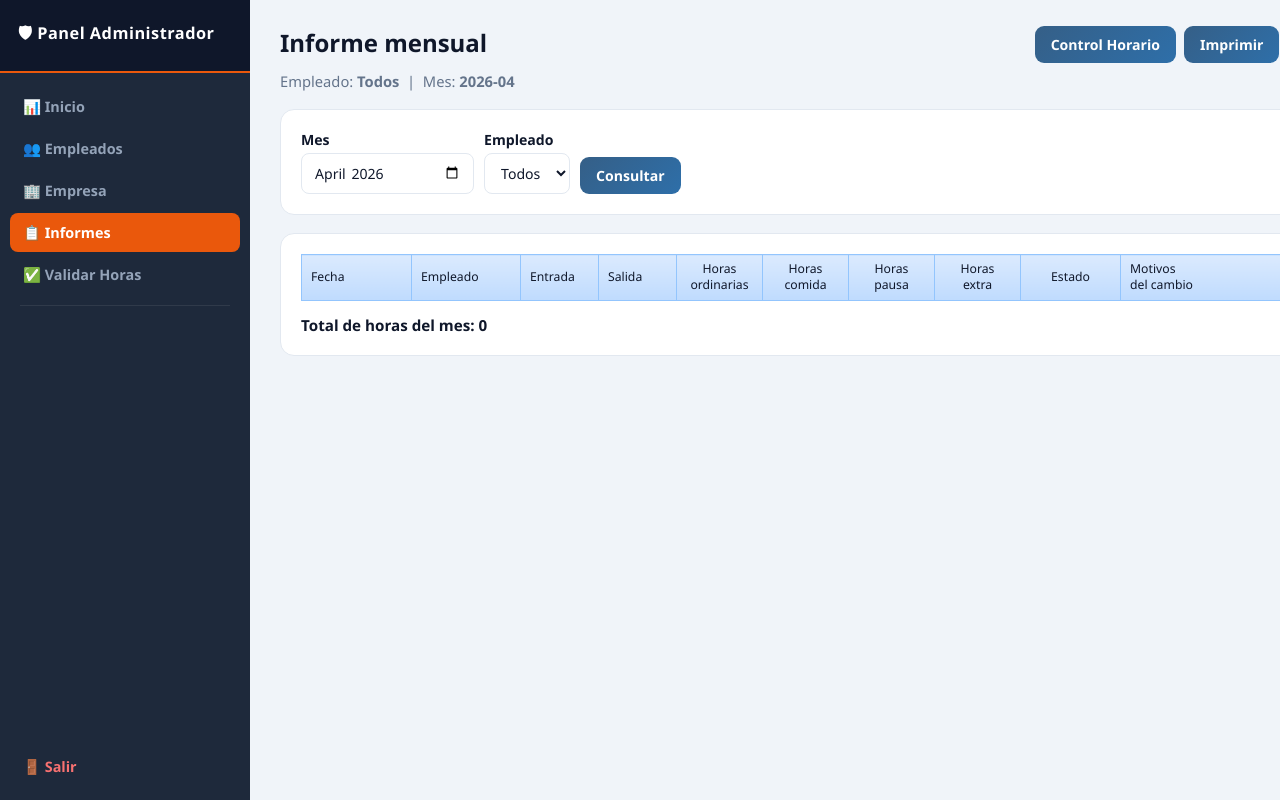
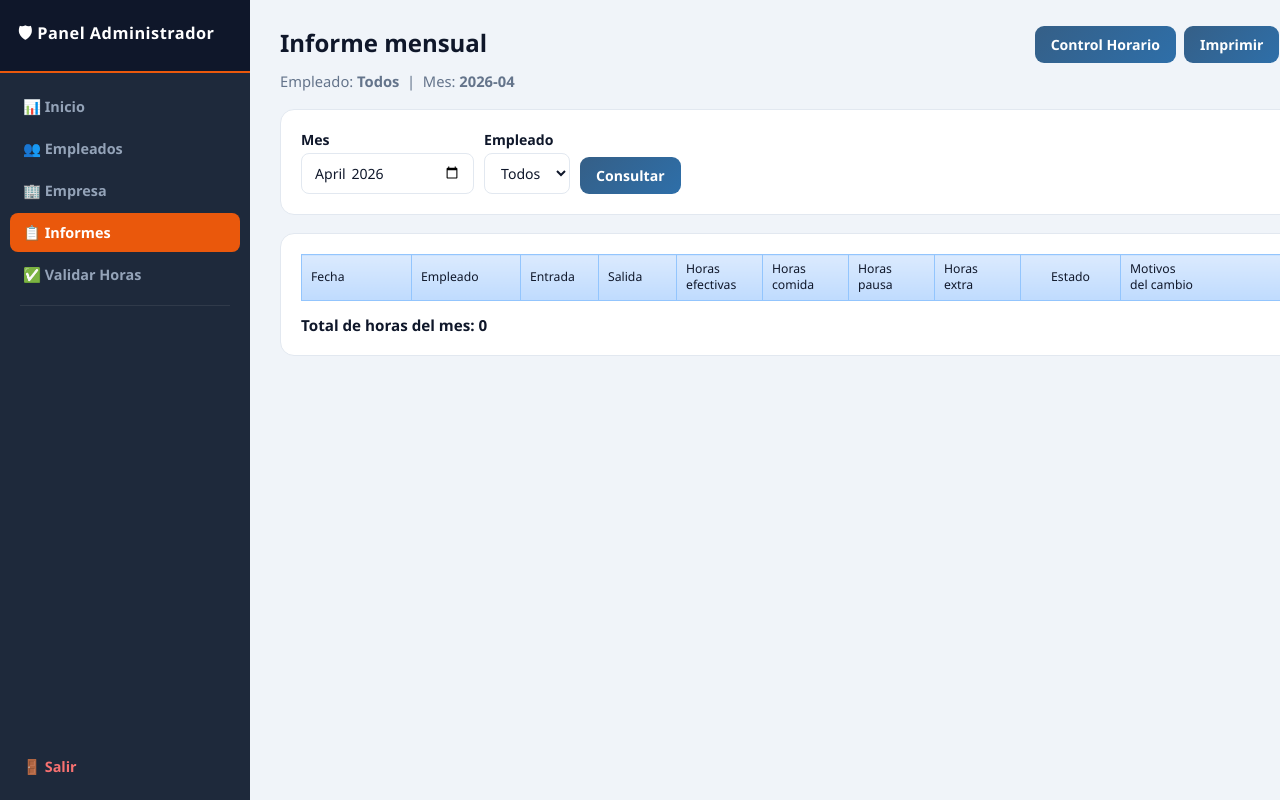
Before and after one commit to camir-hub/Control_Horario-Superpekes, a Flask app: page /report in a window 1280 px wide; the page is wider, and only the part inside the window is pictured. Run offline with Flask 3, Linux system fonts and the light colour scheme; a user stored in the database is signed in; data comes from the database, SQL or seed files in the repository; data that the repository does not hold is empty.

Commit message:
Se ajustan cambios del nombre de columnas en informes y validar horas

```diff
--- a/templates/report.html
+++ b/templates/report.html
@@ -245,7 +245,7 @@
         .validation-table .col-hours {
             width: 86px !important;
             max-width: 86px;
-            text-align: center;
+            text-align: left;
             white-space: nowrap;
         }
 
@@ -525,7 +525,7 @@
                                 {% endif %}
                                 <th class="col-time"><span class="th-bot">Entrada</span></th>
                                 <th class="col-time"><span class="th-bot">Salida</span></th>
-                                <th class="col-hours"><span class="th-top">Horas</span><span class="th-bot">ordinarias</span></th>
+                                <th class="col-hours"><span class="th-top">Horas</span><span class="th-bot">efectivas</span></th>
                                 <th class="col-hours"><span class="th-top">Horas</span><span class="th-bot">comida</span></th>
                                 <th class="col-hours"><span class="th-top">Horas</span><span class="th-bot">pausa</span></th>
                                 <th class="col-hours"><span class="th-top">Horas</span><span class="th-bot">extra</span></th>
@@ -542,7 +542,7 @@
                                 {% endif %}
                                 <td class="col-time" data-label="Entrada">{{ item.check_in }}</td>
                                 <td class="col-time" data-label="Salida">{{ item.check_out }}</td>
-                                <td class="col-hours" data-label="Horas ordinarias">{{ '%.2f'|format(worked_hours(item)) }}</td>
+                                <td class="col-hours" data-label="Horas efectivas">{{ '%.2f'|format(worked_hours(item)) }}</td>
                                 <td class="col-hours" data-label="Horas comida">{{ '%.2f'|format(meal_hours(item)) }}</td>
                                 <td class="col-hours" data-label="Horas pausa">{{ '%.2f'|format(pause_hours(item)) }}</td>
                                 <td class="col-hours" data-label="Horas extra">{{ '%.2f'|format(overtime_hours(item)) }}</td>
```
Also changed, not shown: templates/validate_hours.html (+5 -2 lines).
